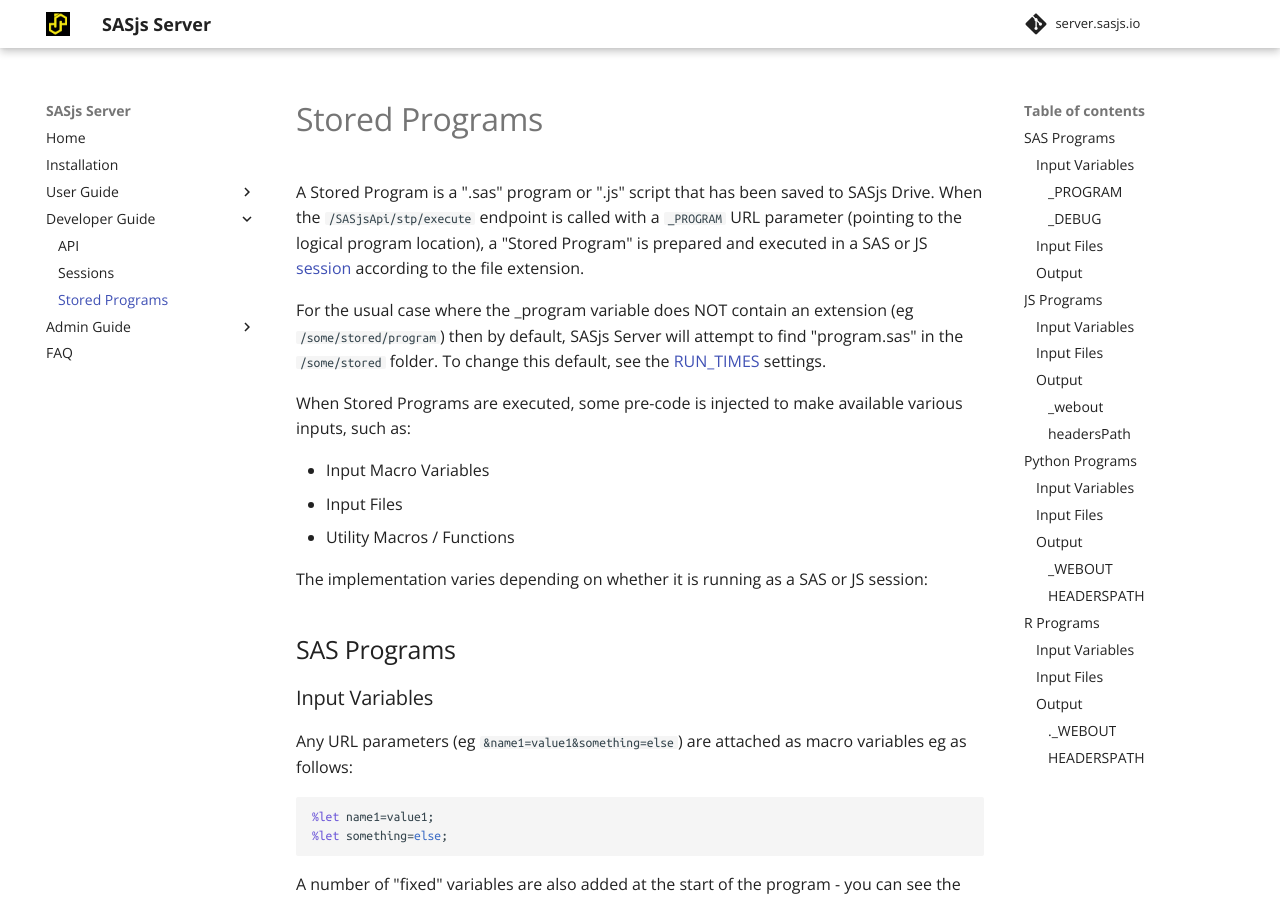
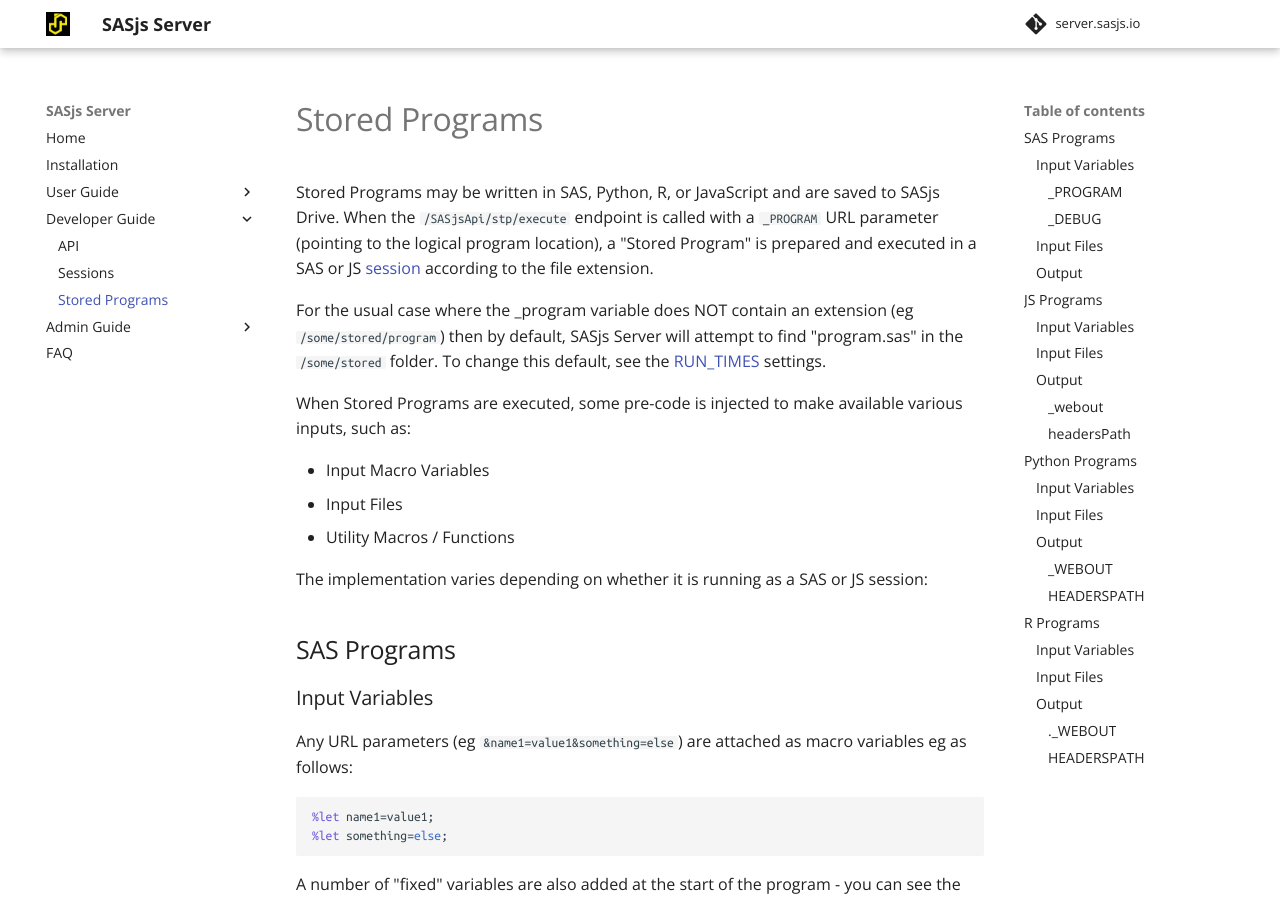
Before and after one commit to sasjs/server.sasjs.io, an MkDocs documentation site: the page built from docs/storedprograms.md, in a window 1280 px wide and 900 px high. Built offline with MkDocs 1.6.1 and Material for MkDocs 9.7.7, drawn with Linux system fonts in a browser that asks for light colours; comment, search, counter and statistics services are not loaded.

Commit message:
Update storedprograms.md

```diff
--- a/docs/storedprograms.md
+++ b/docs/storedprograms.md
@@ -1,13 +1,13 @@
 ---
 layout: article
 title: Stored Programs
-description: A Stored Program is a '.sas' program or '.js' script that has been saved to SASjs Drive - and can be executed with a GET or POST request.
+description: Stored Programs may be written in SAS, Python, R, or JavaScript.  They are saved to SASjs Drive and can be executed with a GET or POST request.
 og_image: /img/stps.png
 ---
 
 # Stored Programs
 
-A Stored Program is a ".sas" program or ".js" script that has been saved to SASjs Drive.  When the `/SASjsApi/stp/execute` endpoint is called with a `_PROGRAM` URL parameter (pointing to the logical program location), a "Stored Program" is prepared and executed in a SAS or JS [session](/sessions) according to the file extension.
+Stored Programs may be written in SAS, Python, R, or JavaScript and are saved to SASjs Drive.  When the `/SASjsApi/stp/execute` endpoint is called with a `_PROGRAM` URL parameter (pointing to the logical program location), a "Stored Program" is prepared and executed in a SAS or JS [session](/sessions) according to the file extension.
 
 For the usual case where the _program variable does NOT contain an extension (eg `/some/stored/program`) then by default, SASjs Server will attempt to find "program.sas" in the `/some/stored` folder.  To change this default, see the [RUN_TIMES](/settings/#RUN_TIMES) settings.
 
```
